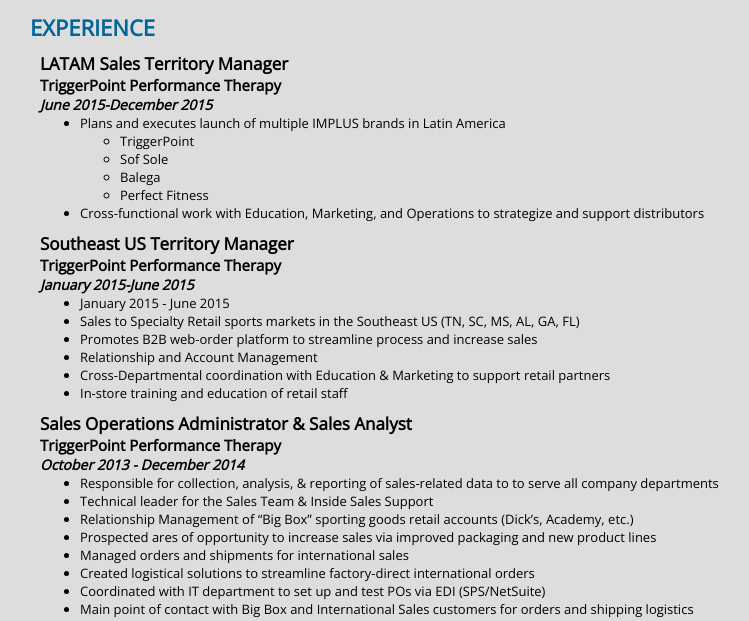
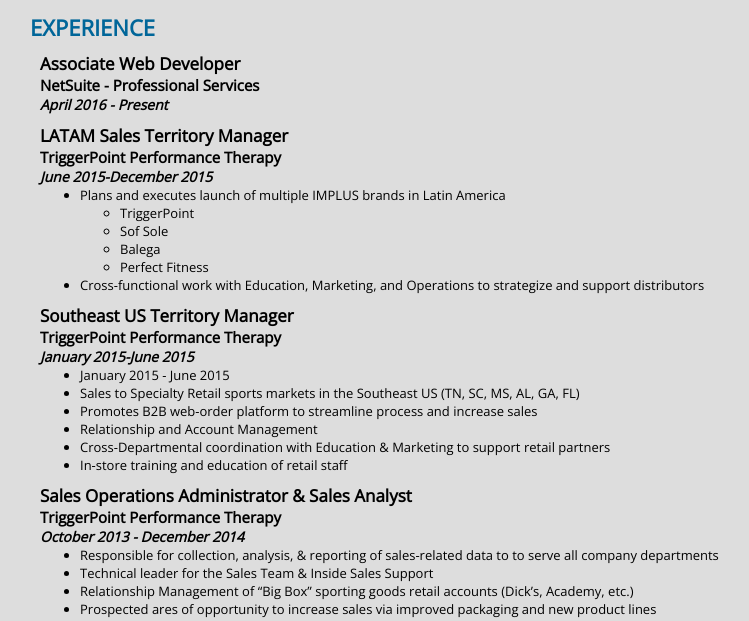
Before and after one commit to alorda/alorda.github.io, a plain HTML site: page index.html in a window 1280 px wide. Shown: the part 57-678 px from the top of the page, without its empty margins (260-1009 px from the left). Drawn offline with nearby package versions, Linux system fonts and the light colour scheme.

Commit message:
Add NetSuite to Experience

```diff
--- a/index.html
+++ b/index.html
@@ -14,6 +14,14 @@
         <div class="section">
           <h2>Experience</h2>
         </div>
+
+          <div class="role">
+            <h3>Associate Web Developer</h3>
+              <h4>NetSuite - Professional Services</h4>
+                <h5>April 2016 - Present</h5>
+
+          </div>
+
           <div class="role">
             <h3>LATAM Sales Territory Manager</h3>
               <h4>TriggerPoint Performance Therapy</h4>
```
